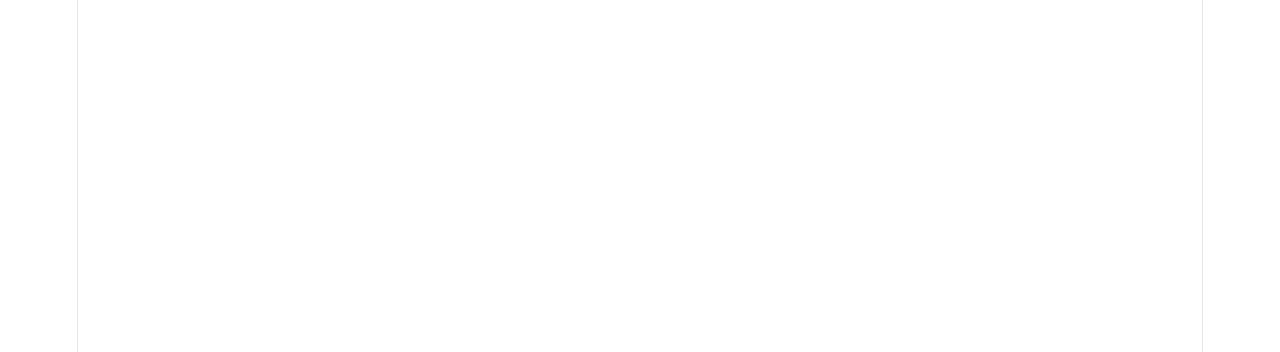
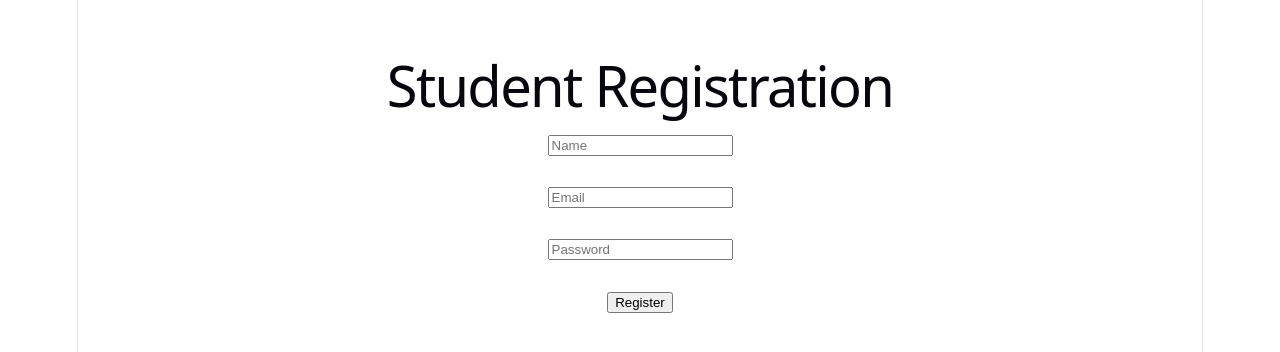
Before and after one commit to Primus-8/gate-frontend, a React (Vite) app: page /register in a window 1280 px wide. Before the commit this address had no page. Shown: the top 352 px of the page. Built offline with nearby package versions, Linux system fonts and the light colour scheme.

Commit message:
Added Register Page

```diff
--- a/src/App.jsx
+++ b/src/App.jsx
@@ -223,6 +223,61 @@ import AddSubject from "./pages/AddSubject";
 import AddTopic from "./pages/AddTopic";
 import Topics from "./pages/Topics";
 
+import Register from "./pages/Register";
+
+
+
+
+
+
+
+
+
+
+
+
+
+
+
+
+
+
+
+
+
+
+
+
+
+
+
+
+
+
+
+
+
+
+
+
+
+
+
+
+
+
+
+
+
+
+
+
+
+
+
+
+
+
 import ProtectedRoute from "./components/ProtectedRoute";
 
 function App() {
@@ -299,7 +354,146 @@ function App() {
           }
         />
 
+<Route path="/register" element={<Register />} />
+
+
+
+
+
+
+
+
+
+
+
+
+
+
+
+
+
+
+
+
+
+
+
+
+
+
+
+
+
+
+
+
+
+
+
+
+
+
+
+
+
+
+
+
+
+
+
+
+
+
+
+
+
+
+
+
+
+
+
+
+
+
+
+
+
+
+
+
+
+
+
+
+
+
+
+
+
       </Routes>
+
+
+
+
+
+
+
+
+
+
+
+
+
+
+
+
+
+
+
+
+
+
+
+
+
+
+
+
+
+
+
+
+
+
+
+
+
+
+
+
+
+
+
+
+
+
+
+
+
+
+
+
+
+
+
+
+
+
+
+
+
 
     </BrowserRouter>
   );
--- a/src/pages/Login.jsx
+++ b/src/pages/Login.jsx
@@ -174,6 +174,13 @@ navigate("/dashboard");
         Login
       </button>
 
+<button onClick={() => navigate("/register")}>
+  New User Register
+</button>
+
+
+
+
     </div>
   );
 }
--- /dev/null
+++ b/src/pages/Register.jsx
@@ -0,0 +1,77 @@
+import { useState } from "react";
+import api from "../api/axios";
+import { useNavigate } from "react-router-dom";
+
+function Register() {
+
+  const navigate = useNavigate();
+
+  const [name, setName] = useState("");
+  const [email, setEmail] = useState("");
+  const [password, setPassword] = useState("");
+
+  const handleRegister = async () => {
+
+    try {
+
+      await api.post(
+        "/auth/register",
+        {
+          name,
+          email,
+          password
+        }
+      );
+
+      alert("Registration Successful");
+
+      navigate("/");
+
+    } catch (error) {
+
+      alert(
+        error.response?.data?.message ||
+        "Registration Failed"
+      );
+
+    }
+  };
+
+  return (
+    <div style={{ padding: "40px" }}>
+
+      <h1>Student Registration</h1>
+
+      <input
+        type="text"
+        placeholder="Name"
+        onChange={(e) => setName(e.target.value)}
+      />
+
+      <br /><br />
+
+      <input
+        type="email"
+        placeholder="Email"
+        onChange={(e) => setEmail(e.target.value)}
+      />
+
+      <br /><br />
+
+      <input
+        type="password"
+        placeholder="Password"
+        onChange={(e) => setPassword(e.target.value)}
+      />
+
+      <br /><br />
+
+      <button onClick={handleRegister}>
+        Register
+      </button>
+
+    </div>
+  );
+}
+
+export default Register;
```
